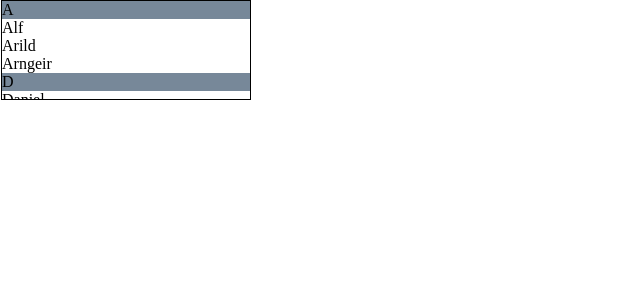
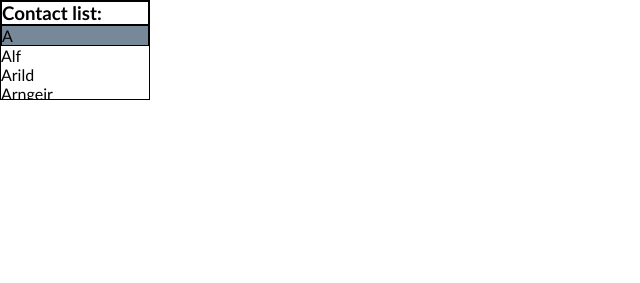
Before and after one commit to odin-kodehode/Module-A, a plain HTML site: page index.html in a window 1280 px wide. Shown: the whole page, without its empty margins (0-640 px from the left). Drawn offline with Linux system fonts and the light colour scheme.

Commit message:
Addition to contact list, and added border-box class

```diff
--- a/index.html
+++ b/index.html
@@ -8,26 +8,27 @@
     <title>Document</title>
 </head>
 <body>
-    <div class="contacts">
+    <div class="contacts border-box">
+        <h3 class="border-box">Contact list:</h1>
         <dl>
             <div>
-                <dt class="sticky">A</dt>
+                <dt class="sticky border-box">A</dt>
                 <dd>Alf</dd>
                 <dd>Arild</dd>
                 <dd>Arngeir</dd>
             </div>
             <div>
-                <dt class="sticky">D</dt>
+                <dt class="sticky border-box">D</dt>
                 <dd>Daniel</dd>
                 <dd>David</dd>
                 <dd>Dennis</dd>
             </div>
             <div>
-                <dt class="sticky">E</dt>
+                <dt class="sticky border-box">E</dt>
                 <dd>Earl</dd>
             </div>
             <div>
-                <dt class="sticky">F</dt>
+                <dt class="sticky border-box">F</dt>
                 <dd>Frank</dd>
                 <dd>Frode</dd>
             </div>
--- a/style.css
+++ b/style.css
@@ -2,13 +2,17 @@
     box-sizing: border-box;
     margin: 0;
     padding: 0;
+    font-family:'Trebuchet MS', 'Lucida Sans Unicode', 'Lucida Grande', 'Lucida Sans', Arial, sans-serif;
 }
 
+.border-box{
+    border: solid 1px;
+}
+
+
 .contacts {
-    margin-left: 1px;
-    width: 250px;
+    width: 150px;
     height: 100px;
-    border: solid 1px;
     overflow-y: scroll;
 }
 
```
